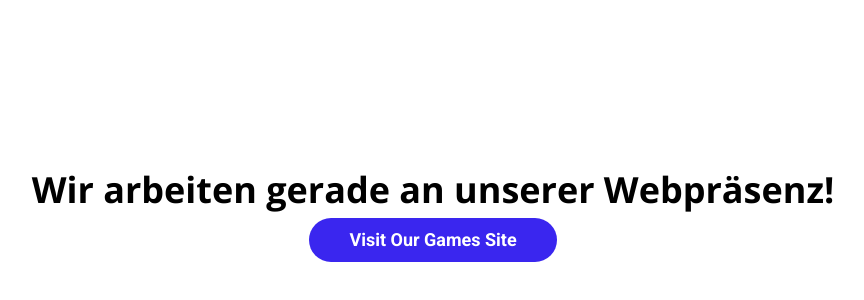
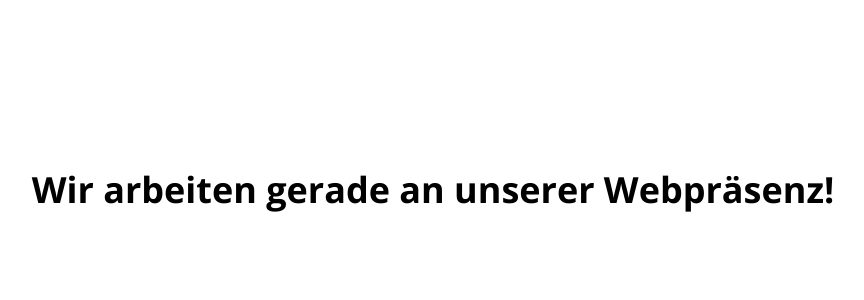
Before and after one commit to neymeyr-com/neymeyrwebsite, a plain HTML site: page index.html in a window 1280 px wide. Shown: the part 188-488 px from the top of the page, without its empty margins (207-1071 px from the left). Drawn offline with nearby package versions, Linux system fonts and the light colour scheme.

Commit message:
Update index.html

```diff
--- a/index.html
+++ b/index.html
@@ -58,12 +58,7 @@
             <span>Wir arbeiten gerade an unserer Webpräsenz!</span>
             <br />
           </h1>
-          <div class="neues-feature-cta-container">
-            <a href="games.html" class="neues-feature-cta-btn button anchor">
-              Visit our Games Site
-            </a>
           </div>
-        </div>
       </div>
     </div>
     <script src="https://unpkg.com/@teleporthq/teleport-custom-scripts"></script>
```
